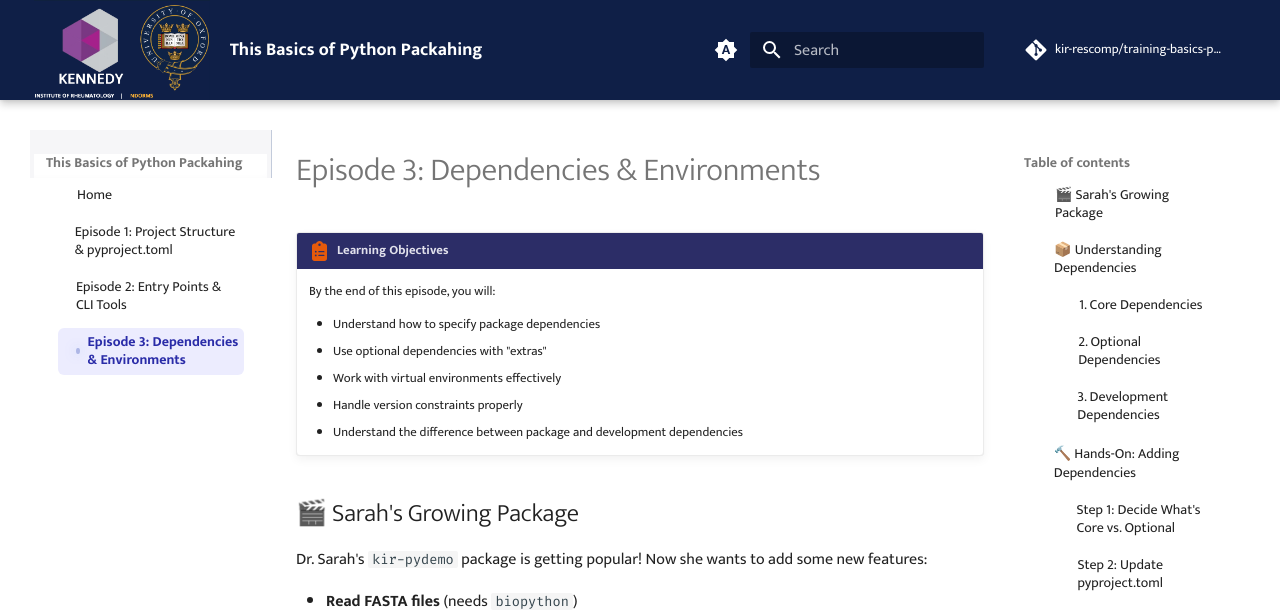
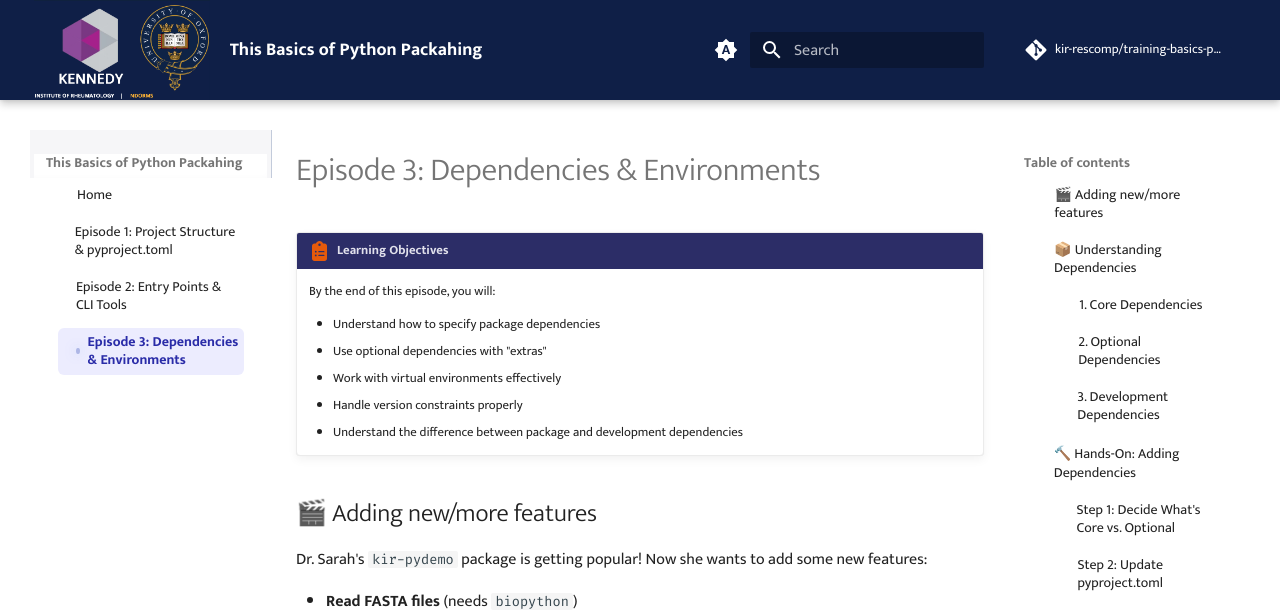
Before and after one commit to kir-rescomp/training-basics-python-packaging, an MkDocs documentation site: the page built from docs/episode-03.md, in a window 1280 px wide and 900 px high. Shown: the top 612 px of the window. Built offline with MkDocs 1.6.1 and Material for MkDocs 9.7.7, drawn with Linux system fonts in a browser that asks for light colours; comment, search, counter and statistics services are not loaded.

Commit message:
update code block

````diff
--- a/docs/episode-03.md
+++ b/docs/episode-03.md
@@ -9,7 +9,7 @@
     - Handle version constraints properly
     - Understand the difference between package and development dependencies
 
-## 🎬 Sarah's Growing Package
+## 🎬 Adding new/more features
 
 Dr. Sarah's `kir-pydemo` package is getting popular! Now she wants to add some new features:
 
@@ -73,6 +73,7 @@
 
 ### Step 2: Update pyproject.toml
 
+<div class="dracula" markdown="1">
 ```toml
 [build-system]
 requires = ["setuptools>=61.0"]
@@ -131,6 +132,7 @@
 Repository = "https://github.com/bmrc/kir-pydemo"
 Issues = "https://github.com/bmrc/kir-pydemo/issues"
 ```
+</div>
 
 ### Step 3: Version Constraints
 
````
